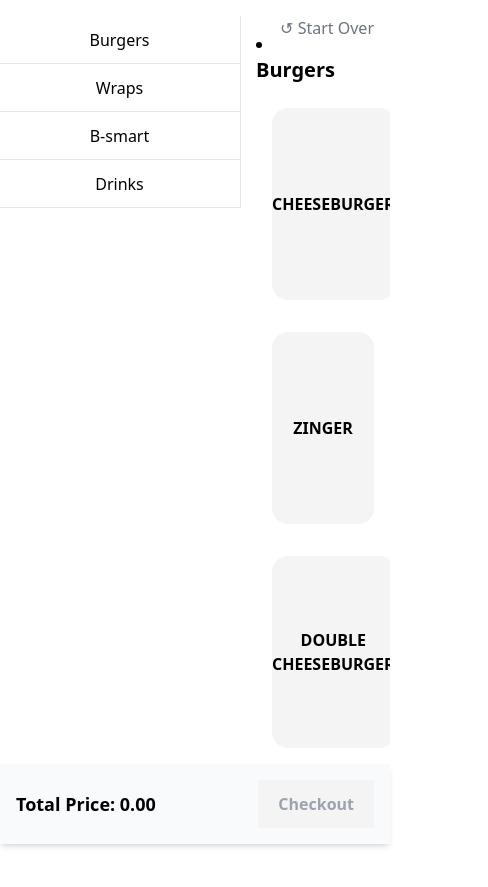
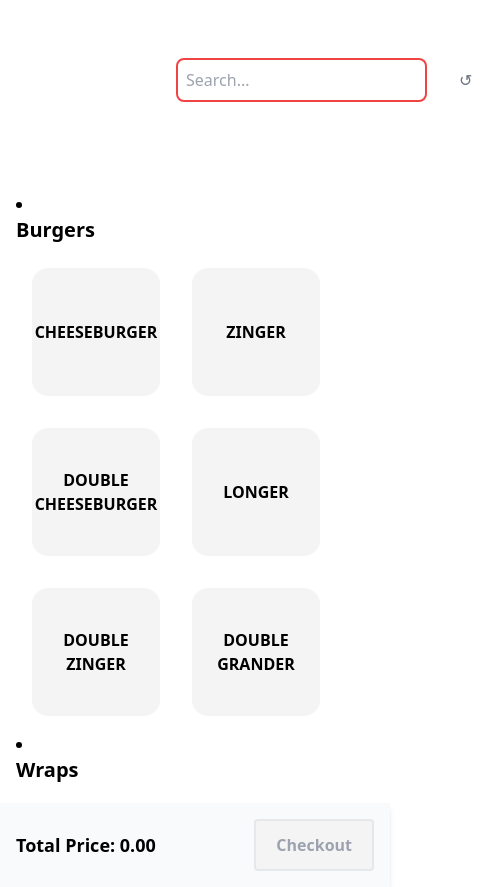
Before and after one commit to kuczkoowska/FastFoodApp, a Next.js app in the folder kioskkfc/: page /menu in a window 390 px wide. Shown: the whole page, 488 px wide, since content can reach past the window. Before the commit the page ends 844 px from the top, so only its background shows below. Built offline with nearby package versions, Linux system fonts and the light colour scheme.

Commit message:
RWD fixes

```diff
--- a/kioskkfc/app/CartContext.js
+++ b/kioskkfc/app/CartContext.js
@@ -23,7 +23,7 @@ export const CartProvider = ({ children }) => {
     }
     setCartItems(updatedCart);
     const newTotal = updatedCart.reduce(
-      (acc, item) => acc + item.item.price * item.quantity, // Revert to original access path
+      (acc, item) => acc + Number(item.item.price) * item.quantity,
       0
     );
     setTotalPrice(newTotal);
@@ -35,7 +35,7 @@ export const CartProvider = ({ children }) => {
     );
     setCartItems(updatedCart);
     const newTotal = updatedCart.reduce(
-      (acc, item) => acc + item.item.price * item.quantity, // Ensure consistent access path
+      (acc, item) => acc + Number(item.item.price) * item.quantity,
       0
     );
     setTotalPrice(newTotal);
--- a/kioskkfc/app/components/Cart.jsx
+++ b/kioskkfc/app/components/Cart.jsx
@@ -22,10 +22,7 @@ const Cart = () => {
           Checkout
         </button>
       ) : (
-        <button
-          className="bg-zinc-100 font-bold text-gray-400 py-3 px-5 cursor-pointer rounded"
-          disabled
-        >
+        <button className="bg-zinc-100 font-bold text-gray-400 py-3 px-5 border-2 rounded cursor-not-allowed">
           Checkout
         </button>
       )}
--- a/kioskkfc/app/components/FoodCategories.jsx
+++ b/kioskkfc/app/components/FoodCategories.jsx
@@ -12,12 +12,12 @@ const FoodCategories = (props) => {
   }, []);
 
   return (
-    <div className="border-r border-gray-200">
+    <div className="border-r border-gray-200 w-full">
       <ul>
         {filteredCategories.map((category, index) => (
           <li
             key={index}
-            className="h-12 flex items-center justify-center border-b border-gray-200 cursor-pointer w-60 hover:bg-zinc-200"
+            className="h-12 flex items-center justify-center border-b border-gray-200 cursor-pointer hover:bg-zinc-200"
             onClick={() => {
               console.log(`Clicked on category: ${category}`);
               props.onSelectCategory(category);
--- a/kioskkfc/app/components/FoodList.jsx
+++ b/kioskkfc/app/components/FoodList.jsx
@@ -3,7 +3,7 @@ import React, { useState, useRef } from "react";
 import ItemModal from "./ItemModal";
 
 const listOfFood =
-  "flex flex-row flex-wrap w-52 h-48 m-4 bg-zinc-100 rounded-2xl justify-center items-center uppercase text-black font-bold hover:text-white hover:bg-zinc-200 hover:transition-transform hover:duration-300";
+  "flex flex-row flex-wrap w-32 h-32 sm:w-52 sm:h-48 m-4 bg-zinc-100 rounded-2xl justify-center items-center uppercase text-black font-bold hover:text-white hover:bg-zinc-200 hover:transition-transform hover:duration-300";
 
 const generalList = "flex flex-row flex-wrap w-full";
 
--- /dev/null
+++ b/kioskkfc/app/components/SearchBar.jsx
@@ -0,0 +1,13 @@
+import React from "react";
+
+const SearchBar = () => {
+  return (
+    <input
+      type="text"
+      placeholder="Search..."
+      className=" text-inherit md:w-72 w-30 p-2 ml-4 rounded-lg border-2 border-red-500 focus:outline-none"
+    />
+  );
+};
+
+export default SearchBar;
--- a/kioskkfc/app/menu/page.js
+++ b/kioskkfc/app/menu/page.js
@@ -1,5 +1,5 @@
 "use client";
-import { useState } from "react";
+import { useState, useEffect } from "react";
 import { useRouter } from "next/navigation";
 import { food } from "../data/food";
 
@@ -7,43 +7,137 @@ import FoodCategories from "../components/FoodCategories";
 import FoodList from "../components/FoodList";
 import Cart from "../components/Cart";
 import KFCLogo from "../../public/kfc-icon.svg";
+import SearchBar from "../components/SearchBar";
+
+import Toolbar from "@mui/material/Toolbar";
 
 const MenuPage = () => {
   const [selectedCategory, setSelectedCategory] = useState(null);
   const [categoryClicked, setCategoryClicked] = useState(false);
+  const [isDropdownOpen, setIsDropdownOpen] = useState(false);
+  const [isMobile, setIsMobile] = useState(false);
+  const [cartItems, setCartItems] = useState([]);
+
   const router = useRouter();
+
+  useEffect(() => {
+    const handleResize = () => {
+      setIsMobile(window.innerWidth < 768);
+    };
+    handleResize();
+    window.addEventListener("resize", handleResize);
+    return () => window.removeEventListener("resize", handleResize);
+  }, []);
+
+  useEffect(() => {
+    const storedCart = localStorage.getItem("cart");
+    if (storedCart) {
+      setCartItems(JSON.parse(storedCart));
+    }
+  }, []);
 
   const handleCategorySelect = (category) => {
     setSelectedCategory(category);
     setCategoryClicked(true);
   };
 
+  const toggleDropdown = () => {
+    setIsDropdownOpen((prev) => !prev);
+  };
+
+  const handleReset = () => {
+    setSelectedCategory(null);
+    setCategoryClicked(false);
+    localStorage.removeItem("cart");
+    setCartItems([]);
+    window.scrollTo({ top: 0, behavior: "smooth" });
+  };
+
   return (
     <>
+      {isMobile ? (
+        <>
+          <div className="p-4 flex justify-between items-center">
+            <Toolbar>
+              <button
+                className="w-32 pt-4 h-32 hover:cursor-pointer hover:scale-105 hover:transition-transform hover:duration-300"
+                onClick={toggleDropdown}
+              >
+                <KFCLogo />
+              </button>
+              <div
+                className={`absolute top-full w-full bg-white shadow-md transition-all duration-300 ${
+                  isDropdownOpen
+                    ? "max-h-screen opacity-100"
+                    : "max-h-0 opacity-0"
+                } overflow-hidden`}
+              >
+                <FoodCategories
+                  onSelectCategory={(category) => {
+                    handleCategorySelect(category);
+                    setIsDropdownOpen(false);
+                  }}
+                  food={food}
+                />
+              </div>
+              <SearchBar />
+              <button
+                className="text-gray-500 ml-8"
+                onClick={() => {
+                  handleReset();
+                }}
+              >
+                &#8634;
+              </button>
+            </Toolbar>
+          </div>
+          <div className="flex-1 h-[calc(80vh-4rem)] ml-4 mt-8 overflow-y-auto">
+            <FoodList
+              selectedCategory={selectedCategory}
+              food={food}
+              categoryClicked={categoryClicked}
+              setCategoryClicked={setCategoryClicked}
+            />
+          </div>
+          <div className="w-full bg-gray-50 shadow-md p-4 flex justify-between items-center">
+            <Cart cartItems={cartItems} />
+          </div>
+        </>
+      ) : (
+        <>
           <main className="h-screen overflow-hidden">
-        <div className="absolute top-4 right-4">
+            <div className="grid grid-rows-[10_10_auto_10] grid-cols-[20%_80%] min-h-screen">
+              <div className="flex items-center justify-center">
+                <KFCLogo
+                  className="w-32 h-auto hover:cursor-pointer hover:scale-105 hover:transition-transform hover:duration-300 col-span-2 pt-4"
+                  onClick={() => router.push("/")}
+                />
+              </div>
+              <div className="flex items-center justify-center">
+                <div className="p-4 flex justify-between items-center">
+                  <SearchBar />
+                  <div>
                     <button
-            className="text-gray-500"
+                      className="text-gray-500 min-w-28 pl-4"
                       onClick={() => {
-              setSelectedCategory(null);
-              setCategoryClicked(false);
+                        handleReset();
                       }}
                     >
                       &#8634; Start Over
                     </button>
                   </div>
-        <div className="flex">
-          <div className="w-60 mt-4 flex flex-col items-center gap-4">
-            <KFCLogo
-              className="w-40 h-40 hover:cursor-pointer hover:scale-105 hover:transition-transform hover:duration-300"
-              onClick={() => router.push("/")}
-            />
+                </div>
+              </div>
+              <div className="flex justify-center">
+                <div className="w-60 flex flex-col items-center gap-4">
                   <FoodCategories
                     onSelectCategory={handleCategorySelect}
                     food={food}
                   />
                 </div>
-          <div className="flex-1 h-[calc(100vh-4rem)] ml-4 mt-8 overflow-y-auto">
+              </div>
+              <div className="flex items-center justify-center">
+                <div className="flex-1 h-[calc(80vh-4rem)] ml-4 mt-8 overflow-y-auto row-span-2">
                   <FoodList
                     selectedCategory={selectedCategory}
                     food={food}
@@ -52,10 +146,13 @@ const MenuPage = () => {
                   />
                 </div>
               </div>
+              <div className="w-full bg-gray-50 shadow-md p-4 flex justify-between items-center col-span-2">
+                <Cart cartItems={cartItems} />
+              </div>
+            </div>
           </main>
-      <footer className="fixed bottom-0 w-full bg-gray-50 shadow-md p-4 flex justify-between items-center">
-        <Cart />
-      </footer>
+        </>
+      )}
     </>
   );
 };
```
Also changed, not shown: 1 other file (tests, documents, lock files or other folders). Lines whose indentation alone changed are shown as unchanged.
